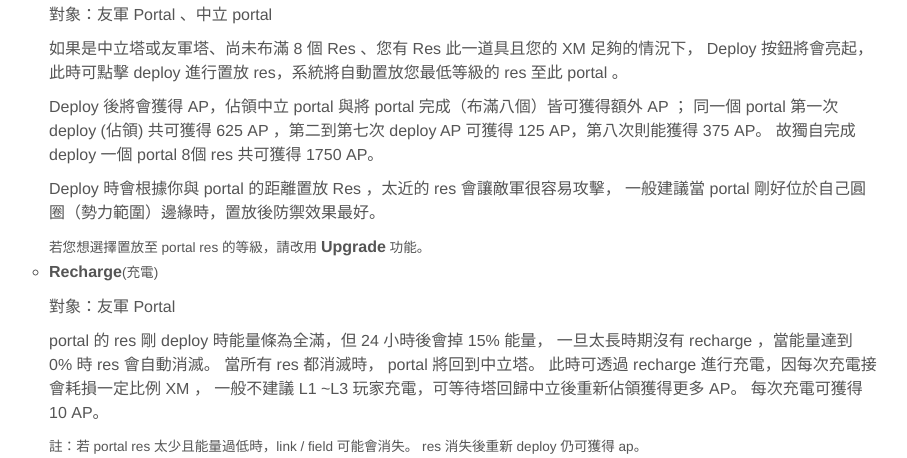
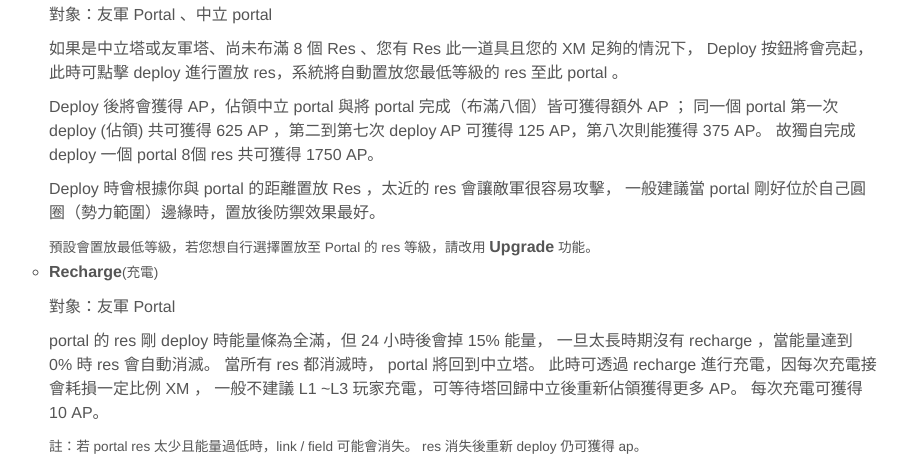
Before and after one commit to tony1223/ingress-tw, a CodeIgniter app: page /guide/game-control in a window 1280 px wide. Shown: the part 2304-2762 px from the top of the page, without its empty margins (346-1253 px from the left). Run offline with CodeIgniter, Linux system fonts and the light colour scheme; some libraries are stand-ins or nearby versions.

Commit message:
finetune

```diff
--- a/application/views/guide/game_control.php
+++ b/application/views/guide/game_control.php
@@ -52,7 +52,7 @@
 									</p>
 									<p> Deploy 時會根據你與 portal 的距離置放 Res ，太近的 res 會讓敵軍很容易攻擊，
 										一般建議當 portal 剛好位於自己圓圈（勢力範圍）邊緣時，置放後防禦效果最好。</p>
-									<small>若您想選擇置放至 portal res 的等級，請改用 <b>Upgrade</b> 功能。</small>
+									<small>預設會置放最低等級，若您想自行選擇置放至 Portal 的 res 等級，請改用 <b>Upgrade</b> 功能。</small>
 								</li>
 								<li>
 									<p><b>Recharge</b><small>(充電)</small></p>
```
